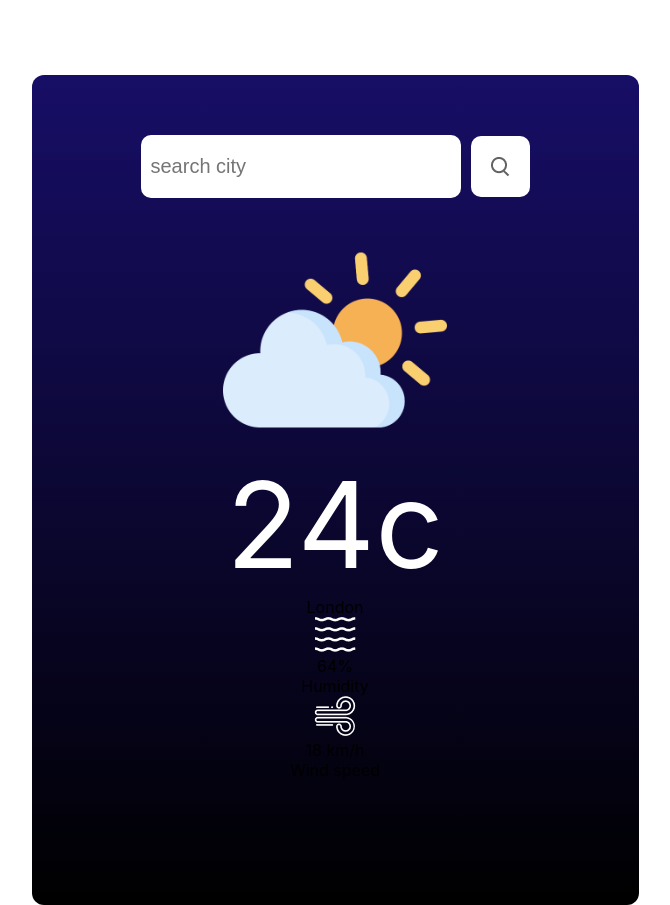
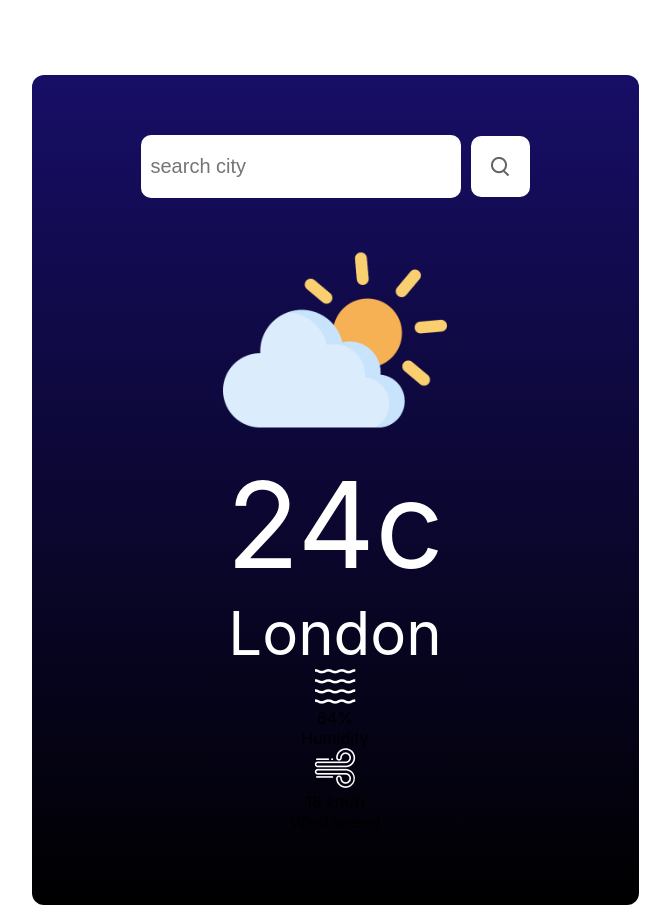
Before and after one commit to iamaliataie/react-weather-app, a React (Create React App) app: page / in a window 1280 px wide. Shown: the whole page, without its empty margins (305-975 px from the left). Built offline with nearby package versions, Linux system fonts and the light colour scheme.

Commit message:
.weather-location

```diff
--- a/src/Components/WeatherApp/WeatherApp.css
+++ b/src/Components/WeatherApp/WeatherApp.css
@@ -45,3 +45,11 @@
     font-size: 120px;
     font-weight: 400;
 }
+
+.weather-location {
+    display: flex;
+    justify-content: center;
+    color: white;
+    font-size: 60px;
+    font-weight: 400;
+}
```
